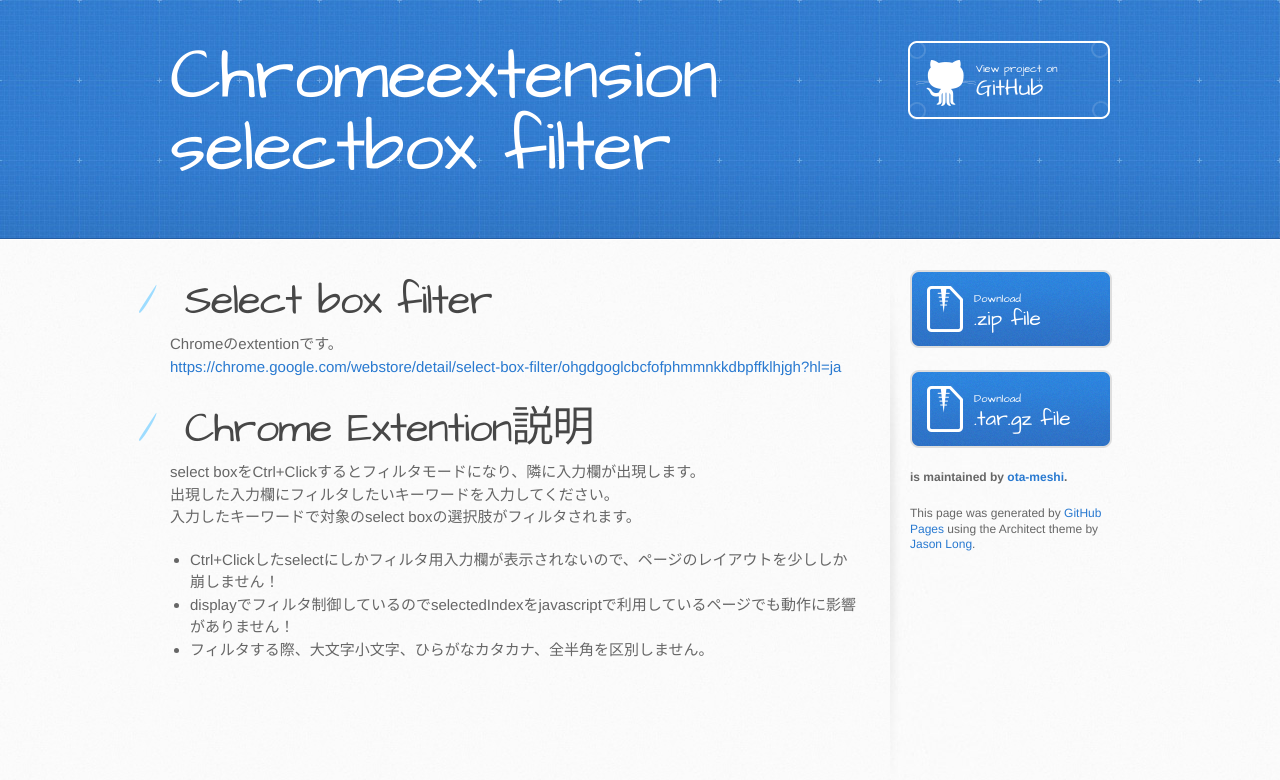
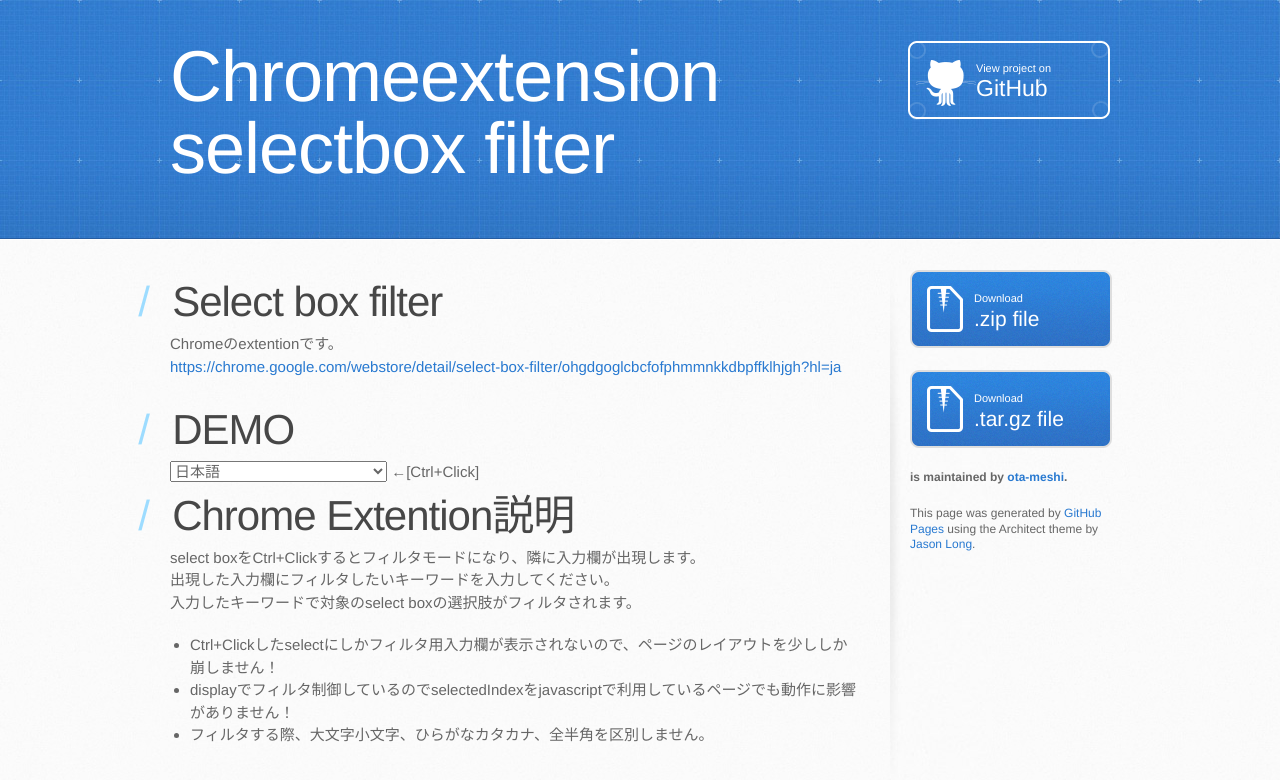
Before and after one commit to ota-meshi/chromeextension_selectbox_filter, a browser extension: page index.html in a window 1280 px wide. Drawn offline with Linux system fonts and the light colour scheme.

Commit message:
create page

```diff
--- a/index.html
+++ b/index.html
@@ -4,16 +4,24 @@
 	<meta charset='utf-8'>
 	<meta http-equiv="X-UA-Compatible" content="chrome=1">
 	<meta name="viewport" content="width=device-width, initial-scale=1, maximum-scale=1">
-    <link href='https://fonts.googleapis.com/css?family=Architects+Daughter' rel='stylesheet' type='text/css'>
 	<link rel="stylesheet" type="text/css" href="stylesheets/stylesheet.css" media="screen">
 	<link rel="stylesheet" type="text/css" href="stylesheets/github-light.css" media="screen">
 	<link rel="stylesheet" type="text/css" href="stylesheets/print.css" media="print">
 
-    <!--[if lt IE 9]>
-    <script src="//html5shiv.googlecode.com/svn/trunk/html5.js"></script>
-    <![endif]-->
+	<title>Chromeextension selectbox filter by ota-meshi</title>
 
-    <title>Chromeextension selectbox filter by ota-meshi</title>
+	<script>
+		/*eslint "strict" : 0*/
+		window.chrome = {
+			extension: {
+				getURL: function(path) {
+					return './main' + path;
+				},
+			},
+		};
+	</script>
+	<script src="./main/selectbox-filter.js"></script>
+	<script src="./javascripts/main.js"></script>
 </head>
 
 <body>
@@ -29,17 +37,80 @@
 		<div class="inner clearfix">
 			<section id="main-content">
 				<h1>
-<a id="select-box-filter" class="anchor" href="#select-box-filter" aria-hidden="true"><span class="octicon octicon-link"></span></a>Select box filter</h1>
+					<a id="select-box-filter" class="anchor" href="#select-box-filter" aria-hidden="true"><span class="octicon octicon-link"></span></a>Select box filter
+				</h1>
 
 				<p>Chromeのextentionです。<br>
-<a href="https://chrome.google.com/webstore/detail/select-box-filter/ohgdgoglcbcfofphmmnkkdbpffklhjgh?hl=ja">https://chrome.google.com/webstore/detail/select-box-filter/ohgdgoglcbcfofphmmnkkdbpffklhjgh?hl=ja</a>  </p>
+					<a href="https://chrome.google.com/webstore/detail/select-box-filter/ohgdgoglcbcfofphmmnkkdbpffklhjgh?hl=ja">https://chrome.google.com/webstore/detail/select-box-filter/ohgdgoglcbcfofphmmnkkdbpffklhjgh?hl=ja</a>
+				</p>
 
 				<h1>
-<a id="chrome-extention説明" class="anchor" href="#chrome-extention%E8%AA%AC%E6%98%8E" aria-hidden="true"><span class="octicon octicon-link"></span></a>Chrome Extention説明</h1>
+					<a id="demo" class="anchor" href="#demo" aria-hidden="true"><span class="octicon octicon-link"></span></a>DEMO
+				</h1>
+				<select id="language">
+					<option value="ar">アラビア語</option>
+					<option value="it">イタリア語</option>
+					<option value="in">インドネシア語</option>
+					<option value="uk">ウクライナ語</option>
+					<option value="et">エストニア語</option>
+					<option value="nl">オランダ語</option>
+					<option value="ca">カタロニア語</option>
+					<option value="el">ギリシャ語</option>
+					<option value="gu">グジャラート語</option>
+					<option value="hr">クロアチア語</option>
+					<option value="sv">スウェーデン語</option>
+					<option value="es">スペイン語</option>
+					<option value="es_419">スペイン語 (ラテンアメリカ)</option>
+					<option value="sk">スロバキア語</option>
+					<option value="sl">スロベニア語</option>
+					<option value="sr">セルビア語</option>
+					<option value="th">タイ語</option>
+					<option value="ta">タミル語</option>
+					<option value="cs">チェコ語</option>
+					<option value="te">テルグ語</option>
+					<option value="da">デンマーク語</option>
+					<option value="de">ドイツ語</option>
+					<option value="tr">トルコ語</option>
+					<option value="no">ノルウェー語</option>
+					<option value="hu">ハンガリー語</option>
+					<option value="hi">ヒンディー語</option>
+					<option value="fil">フィリピノ語</option>
+					<option value="fi">フィンランド語</option>
+					<option value="fr">フランス語</option>
+					<option value="bg">ブルガリア語</option>
+					<option value="vi">ベトナム語</option>
+					<option value="iw">ヘブライ語</option>
+					<option value="fa">ペルシア語</option>
+					<option value="bn">ベンガル語</option>
+					<option value="pt_BR">ポルトガル語 (ブラジル)</option>
+					<option value="pt_PT">ポルトガル語 (ポルトガル)</option>
+					<option value="pl">ポーランド語</option>
+					<option value="mr">マラーティー語</option>
+					<option value="ml">マラヤーラム語</option>
+					<option value="ms">マレー語</option>
+					<option value="lv">ラトビア語</option>
+					<option value="lt">リトアニア語</option>
+					<option value="ro">ルーマニア語</option>
+					<option value="ru">ロシア語</option>
+					<option value="en">英語</option>
+					<option value="en_US">英語 (アメリカ合衆国)</option>
+					<option value="en_GB">英語 (イギリス)</option>
+					<option value="ko">韓国語</option>
+					<option value="zh_TW">中国語 (台湾)</option>
+					<option value="zh_CN">中国語 (中国)</option>
+					<option value="ja" selected="">日本語</option>
+				</select>
+
+				<span id="demo-description">←[Ctrl+Click]</span>
+
+				<h1>
+					<a id="chrome-extention説明" class="anchor" href="#chrome-extention%E8%AA%AC%E6%98%8E" aria-hidden="true"><span class="octicon octicon-link"></span></a>Chrome Extention説明
+				</h1>
 
 				<p>select boxをCtrl+Clickするとフィルタモードになり、隣に入力欄が出現します。<br>
 					出現した入力欄にフィルタしたいキーワードを入力してください。<br>
-入力したキーワードで対象のselect boxの選択肢がフィルタされます。  </p>
+					入力したキーワードで対象のselect boxの選択肢がフィルタされます。
+				</p>
 
 				<ul>
 					<li>Ctrl+Clickしたselectにしかフィルタ用入力欄が表示されないので、ページのレイアウトを少ししか崩しません！<br>
--- a/stylesheets/stylesheet.css
+++ b/stylesheets/stylesheet.css
@@ -450,7 +450,7 @@
 header {
   padding-top: 40px;
   padding-bottom: 40px;
-  font-family: 'Architects Daughter', 'Helvetica Neue', Helvetica, Arial, serif;
+  font-family: 'Helvetica Neue', Helvetica, Arial, serif;
   background: #2e7bcf url(../images/header-bg.jpg) 0 0 repeat-x;
   border-bottom: solid 1px #275da1;
 }
@@ -521,7 +521,7 @@
   height: 58px;
   padding-top: 22px;
   padding-left: 68px;
-  font-family: 'Architects Daughter', 'Helvetica Neue', Helvetica, Arial, serif;
+  font-family: 'Helvetica Neue', Helvetica, Arial, serif;
   font-size: 23px;
   line-height: 1.2;
   color: #fff;
@@ -614,7 +614,7 @@
 #main-content h1 {
   margin-top: 0;
   margin-bottom: 0;
-  font-family: 'Architects Daughter', 'Helvetica Neue', Helvetica, Arial, serif;
+  font-family: 'Helvetica Neue', Helvetica, Arial, serif;
   font-size: 2.8em;
   font-weight: normal;
   color: #474747;
@@ -631,7 +631,7 @@
 
 #main-content h2 {
   margin-bottom: 8px;
-  font-family: 'Architects Daughter', 'Helvetica Neue', Helvetica, Arial, serif;
+  font-family: 'Helvetica Neue', Helvetica, Arial, serif;
   font-size: 22px;
   font-weight: bold;
   color: #474747;
@@ -647,7 +647,7 @@
 #main-content h3 {
   margin-top: 24px;
   margin-bottom: 8px;
-  font-family: 'Architects Daughter', 'Helvetica Neue', Helvetica, Arial, serif;
+  font-family: 'Helvetica Neue', Helvetica, Arial, serif;
   font-size: 18px;
   font-weight: bold;
   color: #474747;
@@ -663,7 +663,7 @@
 
 #main-content h4 {
   margin-bottom: 8px;
-  font-family: 'Architects Daughter', 'Helvetica Neue', Helvetica, Arial, serif;
+  font-family: 'Helvetica Neue', Helvetica, Arial, serif;
   font-size: 15px;
   font-weight: bold;
   color: #474747;
@@ -679,7 +679,7 @@
 
 #main-content h5 {
   margin-bottom: 8px;
-  font-family: 'Architects Daughter', 'Helvetica Neue', Helvetica, Arial, serif;
+  font-family: 'Helvetica Neue', Helvetica, Arial, serif;
   font-size: 14px;
   color: #474747;
   text-indent: 3px;
@@ -693,7 +693,7 @@
 
 #main-content h6 {
   margin-bottom: 8px;
-  font-family: 'Architects Daughter', 'Helvetica Neue', Helvetica, Arial, serif;
+  font-family: 'Helvetica Neue', Helvetica, Arial, serif;
   font-size: .8em;
   color: #474747;
   text-indent: 3px;
```
Also changed, not shown: test/test.html (+3 -2 lines), 1 other file. Lines whose indentation alone changed are shown as unchanged.
